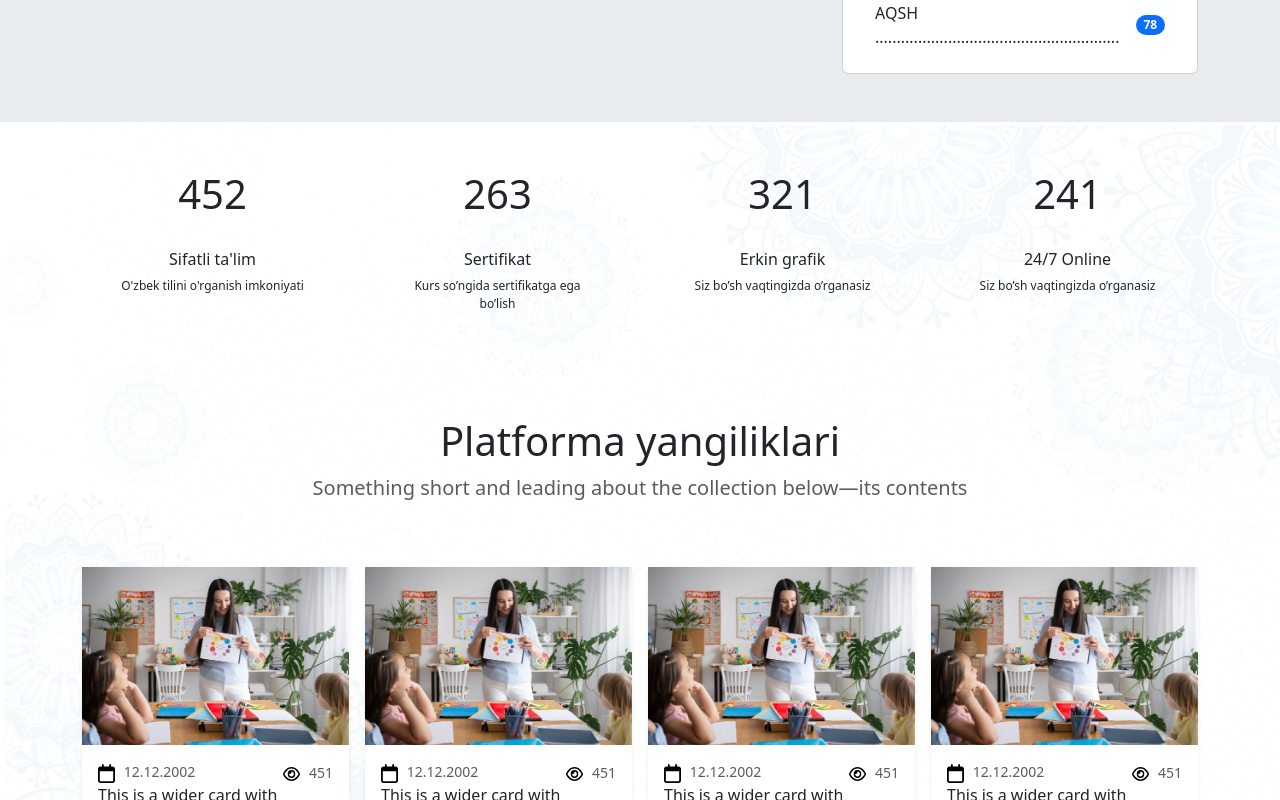
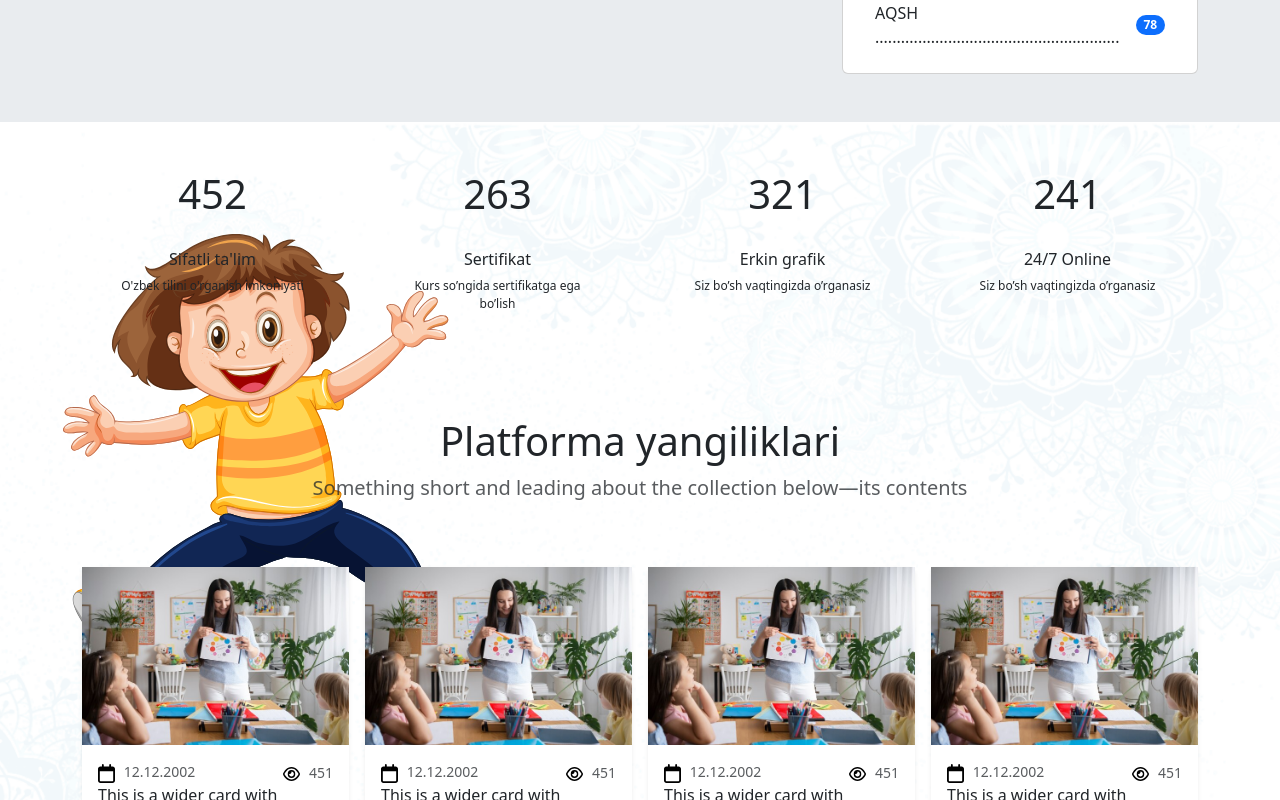
Before and after one commit to axrorbekdf/ozbektili-project, a Vue app: page / in a window 1280 px wide. Shown: the part 1700-2500 px from the top of the page. Built offline with nearby package versions, Linux system fonts and the light colour scheme.

Commit message:
deploy github pages

```diff
--- a/src/views/HomeView.vue
+++ b/src/views/HomeView.vue
@@ -154,7 +154,7 @@
 
     <section class="text-center container-fluid p-0">
 
-      <div class="album py-5 bg-body-secondary  module-left">
+      <div class="album py-5 bg-body-secondary  module-back">
         <div class="container">
           <div class="row">
             <div class="col-lg-8 col-md-8 mx-auto">
@@ -306,7 +306,7 @@
       </div>
     </section>
 
-    <section class="text-center container-fluid p-0 bg-naqsh">
+    <section class="text-center container-fluid p-0 news-back">
 
       <div class="container py-4">
         <div class="row justify-content-md-center">
@@ -511,7 +511,14 @@
 </script>
 
 <style scoped>
-.module-left{
+
+.news-back{
+  background-image: url('../assets/news-back-left.png'), url('../assets/news-back-right.png'), url('../assets/background.png');
+    background-size: auto, auto, cover;
+    background-repeat: no-repeat, no-repeat, no-repeat;
+    background-position: -30vh -0, 130vh 0, 100%;
+}
+.module-back{
   background-image: url('../assets/module-left.png'), url('../assets/module-right.png');
   background-size: auto, auto;
   background-repeat: no-repeat no-repeat;
```
Also changed, not shown: src/assets/news-back-left.png (added), src/assets/news-back-right.png (added).
